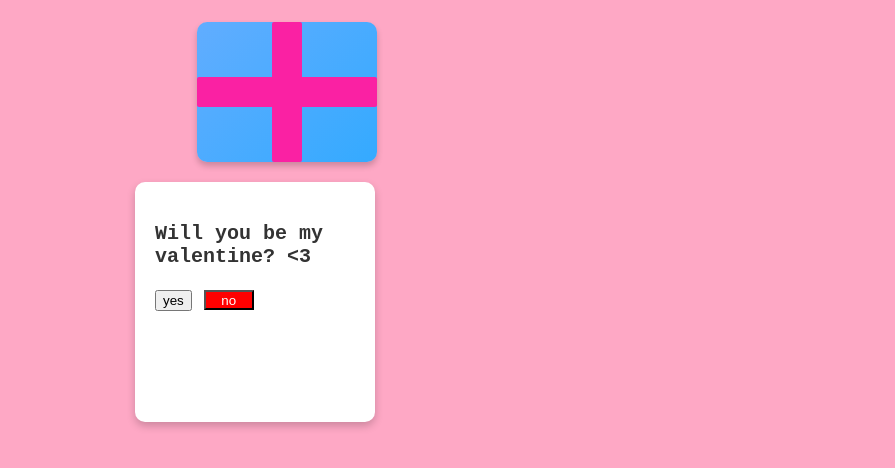
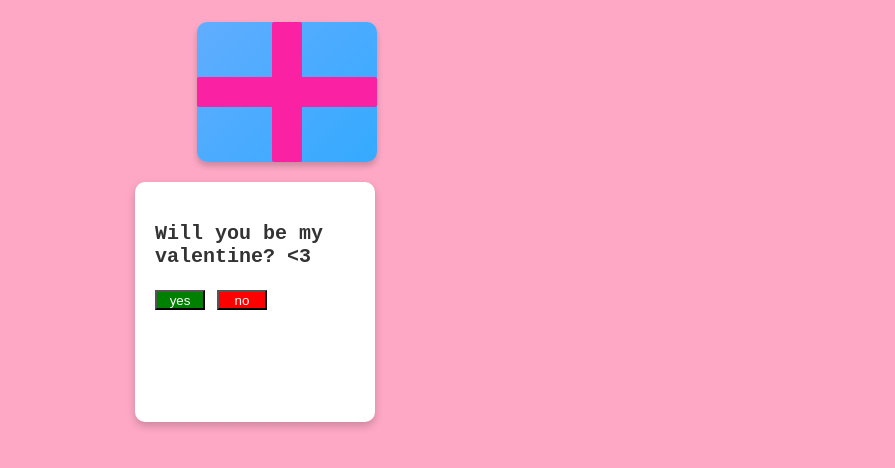
Before and after one commit to mike-s-zaugg/date, a plain HTML site: page index.html in a window 1280 px wide. Both pictures are taken after a click on the button "Click Me!". Shown: the part 316-784 px from the top of the page, without its empty margins (385-1280 px from the left). Drawn offline with Linux system fonts and the light colour scheme; a web font is replaced by a local one.

Commit message:
Update style.css

```diff
--- a/style.css
+++ b/style.css
@@ -151,6 +151,12 @@ iframe{
   font-size: 20px;
   color: #333;
 }
+.yesyes-button{
+background-color: green;
+  color: white;
+  width: 50px;
+  height: 20px;
+}
 .yes-button{
   background-color: red;
   color: white;
```
